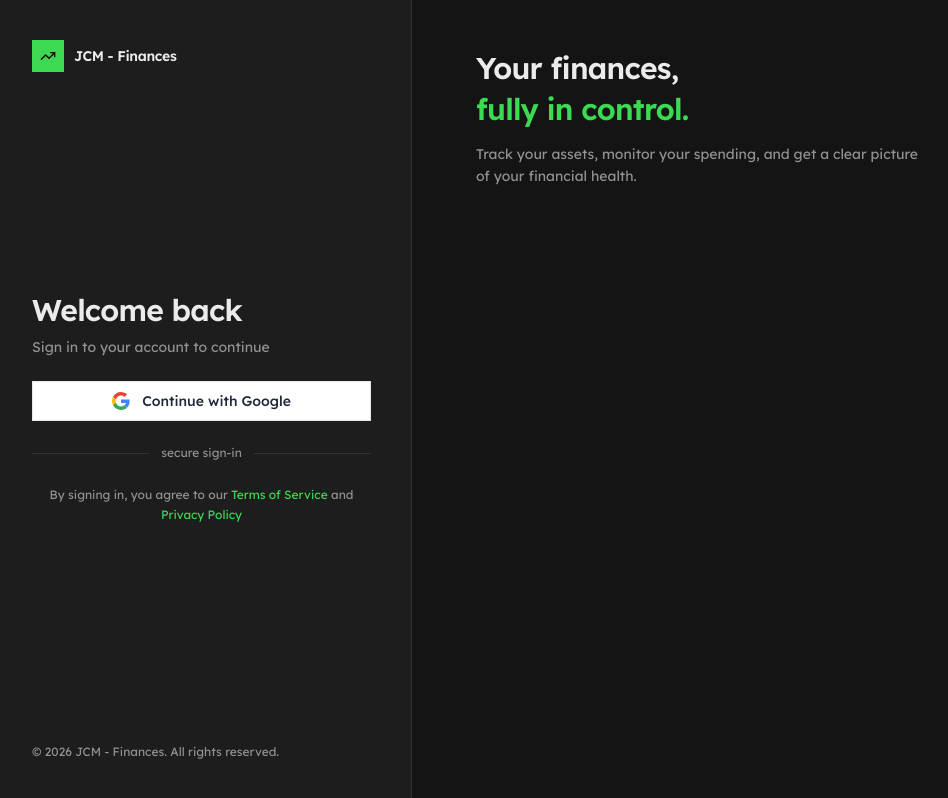
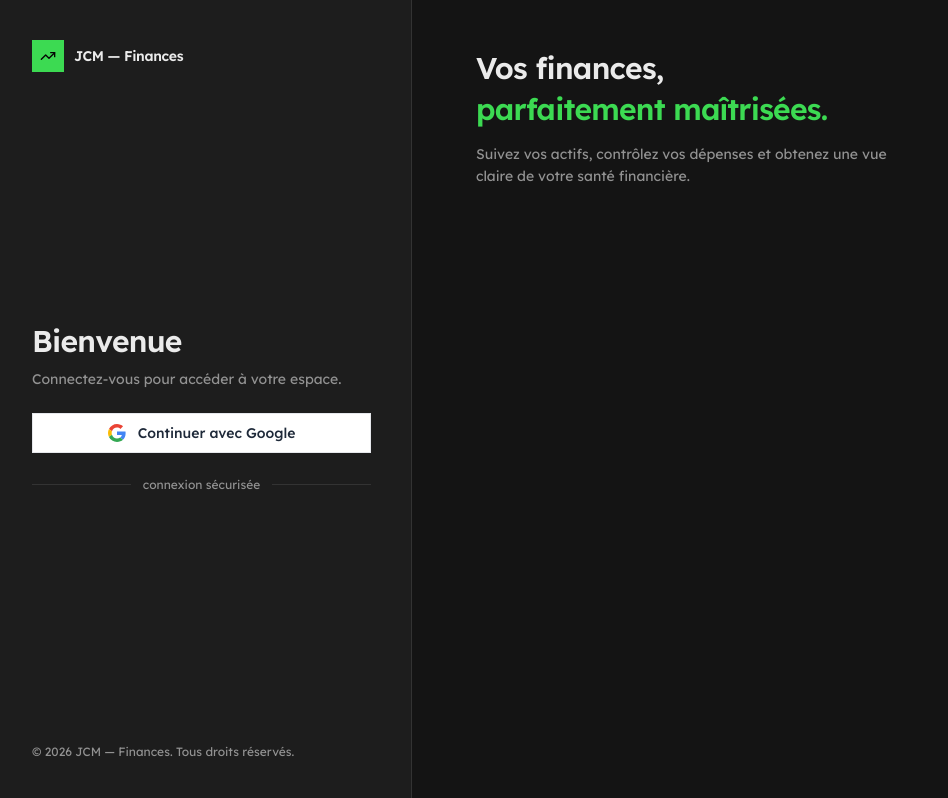
Before and after one commit to dwesh163/financial-dashboard, a Next.js app: page /login in a window 1280 px wide. Shown: the whole page, without its empty margins (8-956 px from the left). Built offline with nearby package versions, Linux system fonts and the light colour scheme.

Commit message:
[add] update LoginPage for French localization and enhance spreadsheet constants

```diff
--- a/src/app/login/page.tsx
+++ b/src/app/login/page.tsx
@@ -19,13 +19,15 @@ export default function LoginPage() {
           <div className="w-8 h-8 rounded-lg bg-primary flex items-center justify-center">
             <TrendingUp className="w-4 h-4 text-primary-foreground" />
           </div>
-          <span className="text-sm font-semibold text-foreground tracking-tight">JCM - Finances</span>
+          <span className="text-sm font-semibold text-foreground tracking-tight">JCM — Finances</span>
         </div>
+
         <div className="flex flex-col gap-6">
           <div>
-            <h1 className="text-3xl font-semibold text-foreground tracking-tight leading-tight">Welcome back</h1>
-            <p className="text-sm text-muted-foreground mt-2">Sign in to your account to continue</p>
+            <h1 className="text-3xl font-semibold text-foreground tracking-tight leading-tight">Bienvenue</h1>
+            <p className="text-sm text-muted-foreground mt-2">Connectez-vous pour accéder à votre espace.</p>
           </div>
+
           <button
             type="button"
             onClick={handleGoogleSignIn}
@@ -52,36 +54,28 @@ export default function LoginPage() {
                 />
               </svg>
             )}
-            {loading ? "Signing in…" : "Continue with Google"}
+            {loading ? "Connexion en cours…" : "Continuer avec Google"}
           </button>
+
           <div className="flex items-center gap-3">
             <div className="flex-1 h-px bg-border" />
-            <span className="text-xs text-muted-foreground">secure sign-in</span>
+            <span className="text-xs text-muted-foreground">connexion sécurisée</span>
             <div className="flex-1 h-px bg-border" />
           </div>
-          <p className="text-xs text-muted-foreground text-center leading-relaxed">
-            By signing in, you agree to our{" "}
-            <a href="/terms" className="text-primary hover:underline">
-              Terms of Service
-            </a>{" "}
-            and{" "}
-            <a href="/privacy" className="text-primary hover:underline">
-              Privacy Policy
-            </a>
-          </p>
         </div>
-        <p className="text-xs text-muted-foreground">© 2026 JCM - Finances. All rights reserved.</p>
+
+        <p className="text-xs text-muted-foreground">© 2026 JCM — Finances. Tous droits réservés.</p>
       </div>
 
       <div className="hidden lg:flex flex-1 flex-col justify-between px-16 py-12">
         <div className="max-w-md">
           <h2 className="text-3xl font-semibold text-foreground tracking-tight leading-snug">
-            Your finances,
+            Vos finances,
             <br />
-            <span className="text-primary">fully in control.</span>
+            <span className="text-primary">parfaitement maîtrisées.</span>
           </h2>
           <p className="text-muted-foreground mt-3 text-sm leading-relaxed">
-            Track your assets, monitor your spending, and get a clear picture of your financial health.
+            Suivez vos actifs, contrôlez vos dépenses et obtenez une vue claire de votre santé financière.
           </p>
         </div>
       </div>
--- a/src/constants/spreadsheet.ts
+++ b/src/constants/spreadsheet.ts
@@ -1,5 +1,7 @@
 export const PERSONS_SHEET = "Personnes";
 export const MERCHANTS_SHEET = "Commercants";
-export const SUMMARY_SHEET = "Summary"; // EN — special summary sheet
 
-export const SPECIAL_SHEETS: string[] = [SUMMARY_SHEET];
+export const SUMMARY_SHEET = "Summary";
+export const CONTACTS_SHEET = "Contacts";
+
+export const SPECIAL_SHEETS: string[] = [SUMMARY_SHEET, CONTACTS_SHEET];
```
